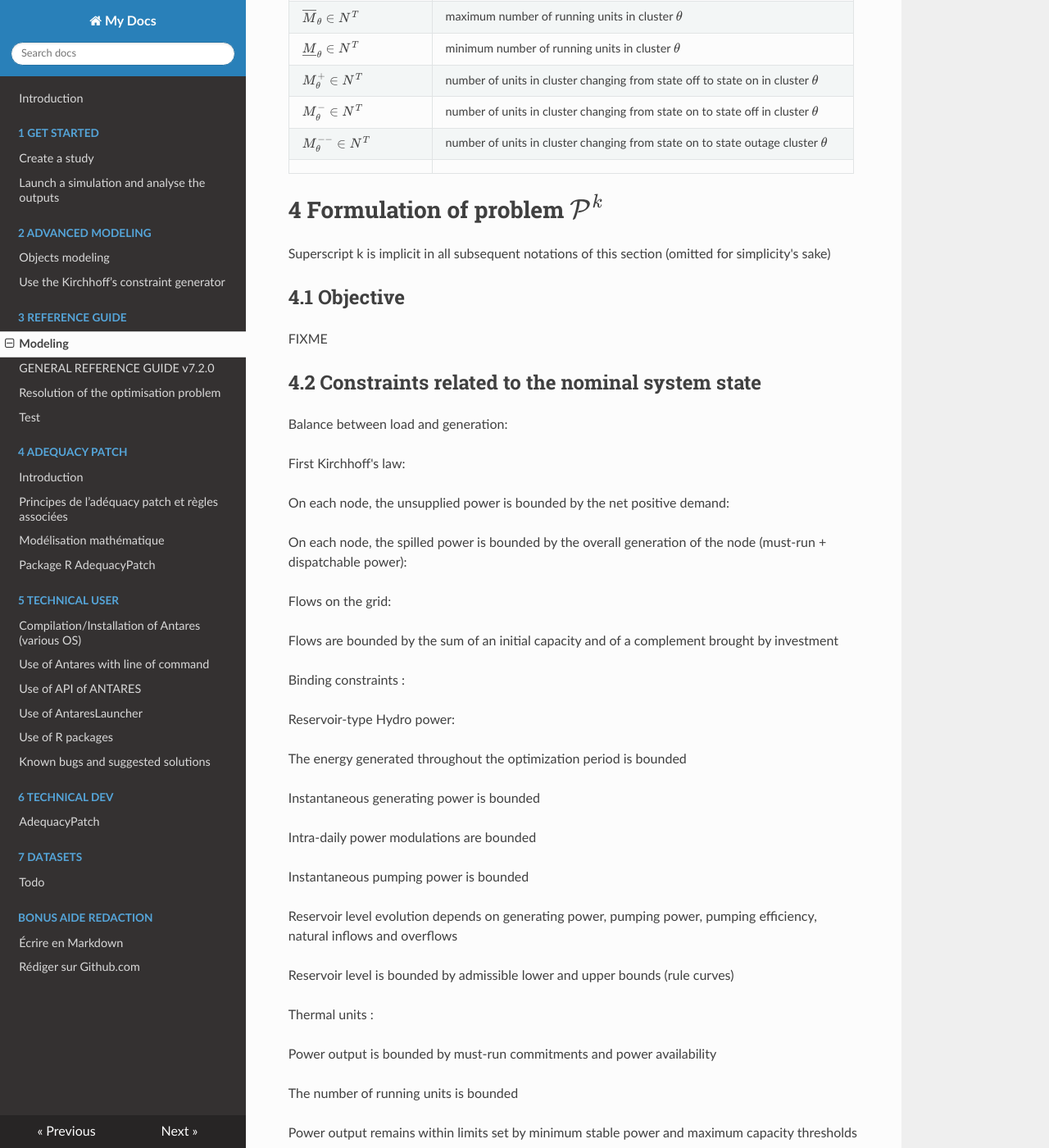
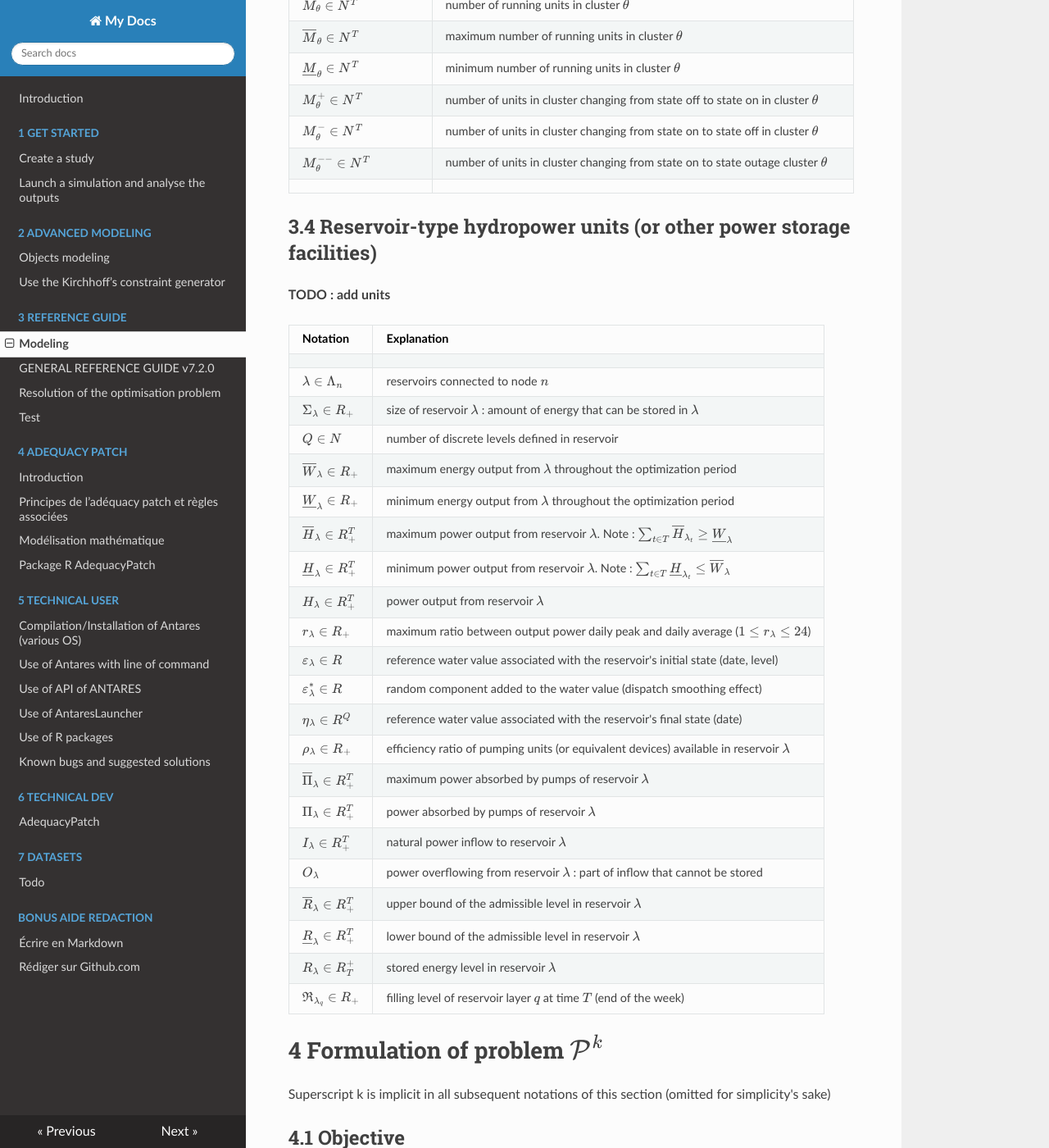
Before and after one commit to AntaresSimulatorTeam/antares-doc, an MkDocs documentation site: the page built from docs/3-reference-guide/modeling.md, in a window 1280 px wide and 1400 px high, scrolled down 6886 px. Shown: the whole window at 82% size. Built offline with MkDocs 1.6.1, drawn with Linux system fonts in a browser that asks for light colours; nearby versions of some CDN libraries; formulas are drawn with MathJax 3; some of the changed text lies outside the part shown.

Commit message:
Add reservoir notations

```diff
--- a/docs/3-reference-guide/modeling.md
+++ b/docs/3-reference-guide/modeling.md
@@ -146,6 +146,33 @@ The next sections of this document develop the following subjects:
 | \\(M_\theta^{--} \in N^T\\)                                   | number of units in cluster changing from state on to state outage cluster \\(\theta\\) |
 |                                                               |                                                                                        |
 
+## 3.4 Reservoir-type hydropower units (or other power storage facilities)
+**TODO : add units**
+
+| Notation                                | Explanation                                                                                                                          |
+| ------------                            | -------------                                                                                                                        |
+|                                         |                                                                                                                                      |
+| \\(\lambda \in \Lambda_n\\)             | reservoirs connected to node \\(n\\)                                                                                                 |
+| \\(\Sigma_\lambda \in R_+\\)            | size of reservoir \\(\lambda\\) : amount of energy that can be stored in \\(\lambda\\)                                               |
+| \\(Q\in N\\)                            | number of discrete levels defined in reservoir                                                                                       |
+| \\(\overline{W}\_\lambda \in R_+\\)     | maximum energy output from \\(\lambda\\) throughout the optimization period                                                          |
+| \\(\underline{W}\_\lambda \in R_+\\)    | minimum energy output from \\(\lambda\\) throughout the optimization period                                                          |
+| \\(\overline{H}\_\lambda \in R_+^T\\)   | maximum power output from reservoir \\(\lambda\\). Note : \\(\sum_{t\in T} \overline{H}\_{\lambda\_t} \geq \underline{W}\_\lambda\\) |
+| \\(\underline{H}\_\lambda \in R_+^T\\)  | minimum power output from reservoir \\(\lambda\\). Note : \\(\sum_{t\in T} \underline{H}\_{\lambda\_t} \leq \overline{W}\_\lambda\\) |
+| \\(H\_\lambda \in R_+^T\\)              | power output from reservoir \\(\lambda\\)                                                                                            |
+| \\(r\_\lambda \in R_+\\)                | maximum ratio between output power daily peak and daily average (\\(1 \leq r\_\lambda \leq 24\\))                                    |
+| \\(\varepsilon\_\lambda \in R\\)        | reference water value associated with the reservoir's initial state (date, level)                                                    |
+| \\(\varepsilon^*\_\lambda \in R\\)      | random component added to the water value (dispatch smoothing effect)                                                                |
+| \\(\eta\_\lambda \in R^Q\\)             | reference water value associated with the reservoir's final state (date)                                                             |
+| \\(\rho\_\lambda \in R_+\\)             | efficiency ratio of pumping units (or equivalent devices) available in reservoir \\(\lambda\\)                                       |
+| \\(\overline{\Pi}\_\lambda \in R_+^T\\) | maximum power absorbed by pumps of reservoir \\(\lambda\\)                                                                           |
+| \\(\Pi\_\lambda \in R_+^T\\)            | power absorbed by pumps of reservoir \\(\lambda\\)                                                                                   |
+| \\(I\_\lambda \in R^T_+\\)              | natural power inflow to reservoir \\(\lambda\\)                                                                                      |
+| \\(O\_\lambda\\)                        | power overflowing from reservoir \\(\lambda\\) : part of inflow that cannot be stored                                                |
+| \\(\overline{R}\_\lambda \in R_+^T\\)   | upper bound of the admissible level in reservoir \\(\lambda\\)                                                                       |
+| \\(\underline{R}\_\lambda \in R_+^T\\)  | lower bound of the admissible level in reservoir \\(\lambda\\)                                                                       |
+| \\(R\_\lambda \in R_T^+\\)              | stored energy level in reservoir \\(\lambda\\)                                                                                       |
+| \\(\mathfrak{R}\_{\lambda_q} \in R_+\\) | filling level of reservoir layer \\(q\\) at time \\(T\\) (end of the week)                                                           |
 
 
 # 4 Formulation of problem \\(\mathcal{P}^k\\)
```
